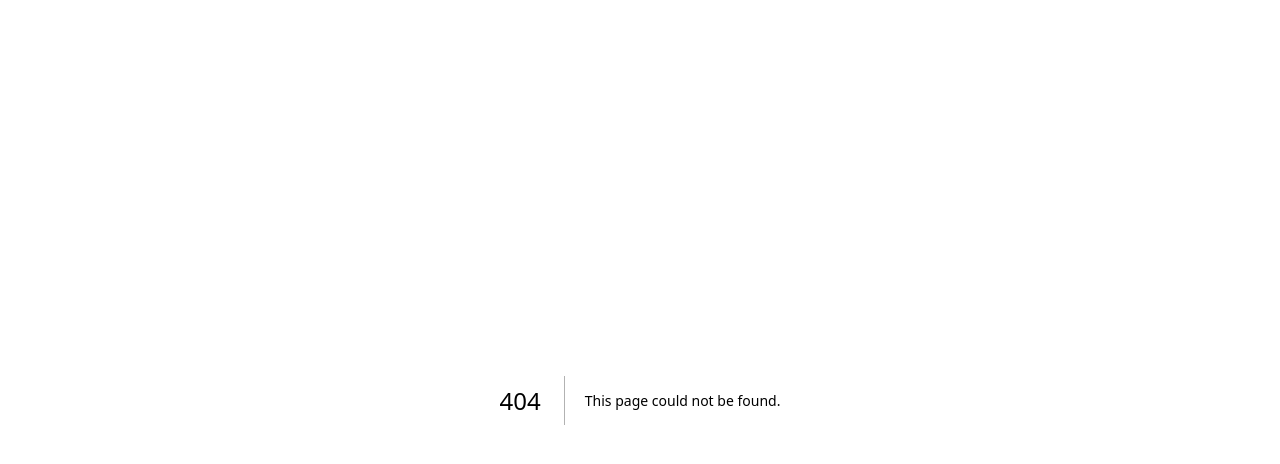
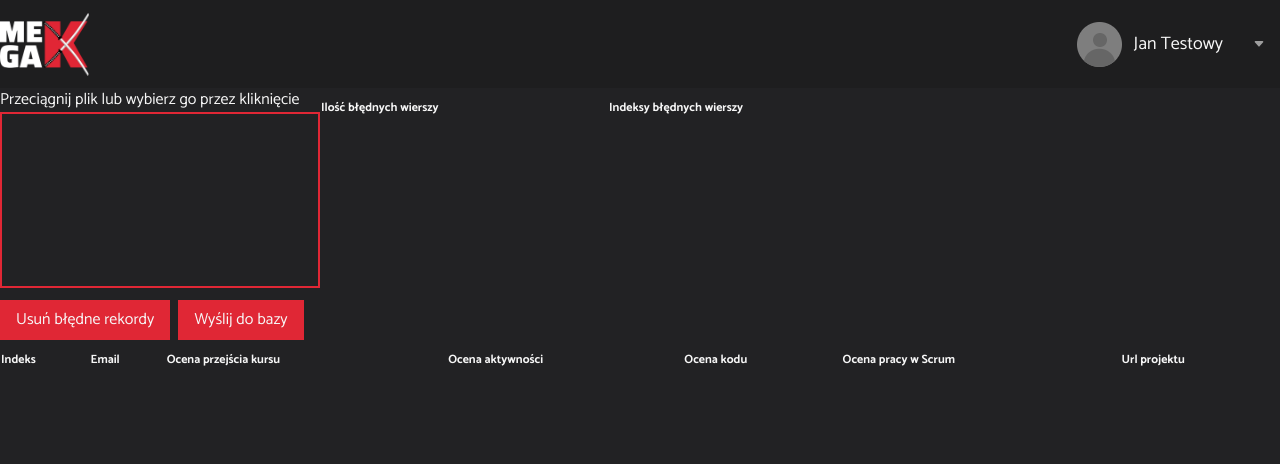
Before and after one commit to MichalTomczakSE/Mega-K-Headhunter-Front, a Next.js app: page /dashboard/admin/panel in a window 1280 px wide. Before the commit this address had no page. Shown: the top 464 px of the page. Built offline with nearby package versions, Linux system fonts and the light colour scheme.

Commit message:
Moved the "Container" component from the hrInfo to the common folder.

```diff
--- /dev/null
+++ b/pages/dashboard/admin/panel.tsx
@@ -0,0 +1,13 @@
+import {Header} from "@/components/common/Header";
+import {LoaderCSV} from "@/components/common/loaderCSV/loaderCSV";
+
+export default function Home() {
+  return (
+    <div>
+      <Header/>
+      <section className="bg-primary-background w-full h-[100vh]">
+        <LoaderCSV/>
+      </section>
+    </div>
+  )
+}
```
Also changed, not shown: components/common/container/Container.tsx (renamed from components/hrInfo/hrContainer/Container.tsx), 1 other file (tests, documents, lock files or other folders).
